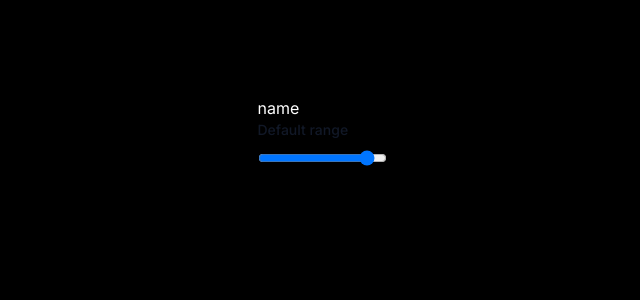
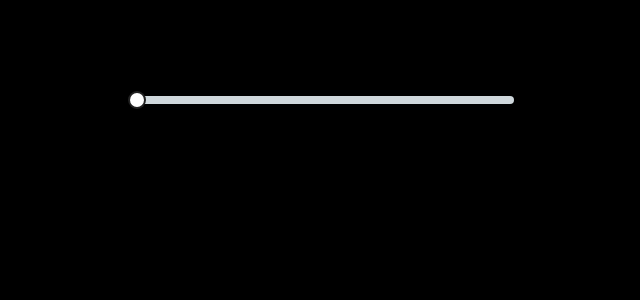
Before and after one commit to mruszkiewicz-dev/work-ambience, a Next.js app: page / in a window 1280 px wide. Shown: the top 300 px of the page, without its empty margins (318-958 px from the left). Built offline with nearby package versions, Linux system fonts and the light colour scheme.

Commit message:
add tilwind  matarial

```diff
--- a/app/components/Card.tsx
+++ b/app/components/Card.tsx
@@ -1,16 +1,11 @@
-'use client'
+"use client";
+
+import { Slider } from "@material-tailwind/react";
 
 export const Card = () => {
   return (
-    <div>
-      <p>name</p>
-      <label
-        htmlFor="default-range"
-        className="block mb-2 text-sm font-medium text-gray-900 dark:text-white"
-      >
-        Default range
-      </label>
-      <input type="range" id="cowbell" name="cowbell" min="0" max="100" value="90" step="10" />
+    <div className="w-96">
+      <Slider defaultValue={0} />
     </div>
   );
 };
--- a/tailwind.config.ts
+++ b/tailwind.config.ts
@@ -1,20 +1,23 @@
-import type { Config } from 'tailwindcss'
+import type { Config } from "tailwindcss";
+const withMT = require("@material-tailwind/react/utils/withMT");
 
-const config: Config = {
+const config: Config = withMT({
   content: [
-    './pages/**/*.{js,ts,jsx,tsx,mdx}',
-    './components/**/*.{js,ts,jsx,tsx,mdx}',
-    './app/**/*.{js,ts,jsx,tsx,mdx}',
+    "./pages/**/*.{js,ts,jsx,tsx,mdx}",
+    "./components/**/*.{js,ts,jsx,tsx,mdx}",
+    "path-to-your-node_modules/@material-tailwind/react/components/**/*.{js,ts,jsx,tsx}",
+    "path-to-your-node_modules/@material-tailwind/react/theme/components/**/*.{js,ts,jsx,tsx}",
+    "./app/**/*.{js,ts,jsx,tsx,mdx}",
   ],
   theme: {
     extend: {
       backgroundImage: {
-        'gradient-radial': 'radial-gradient(var(--tw-gradient-stops))',
-        'gradient-conic':
-          'conic-gradient(from 180deg at 50% 50%, var(--tw-gradient-stops))',
+        "gradient-radial": "radial-gradient(var(--tw-gradient-stops))",
+        "gradient-conic":
+          "conic-gradient(from 180deg at 50% 50%, var(--tw-gradient-stops))",
       },
     },
   },
   plugins: [],
-}
-export default config
+});
+export default config;
```
Also changed, not shown: package.json (+6 -5 lines), 1 other file (tests, documents, lock files or other folders).
